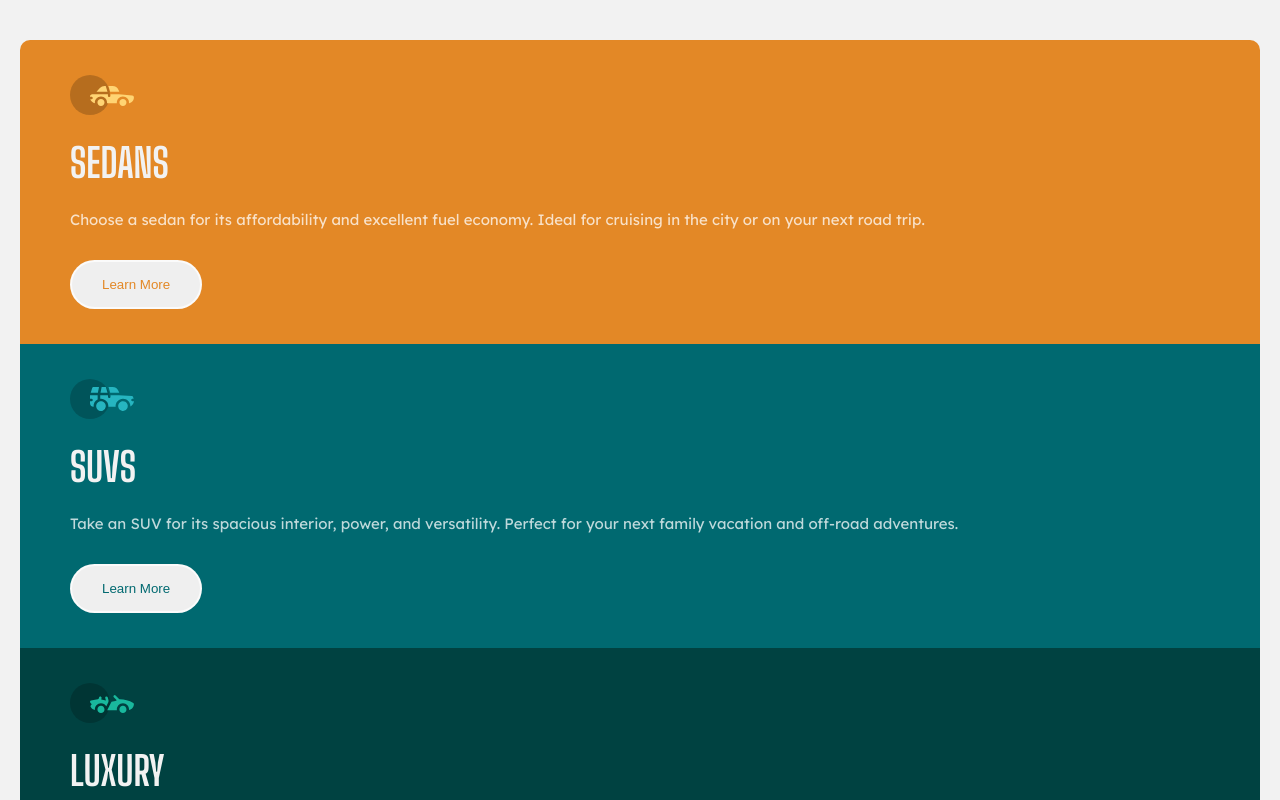
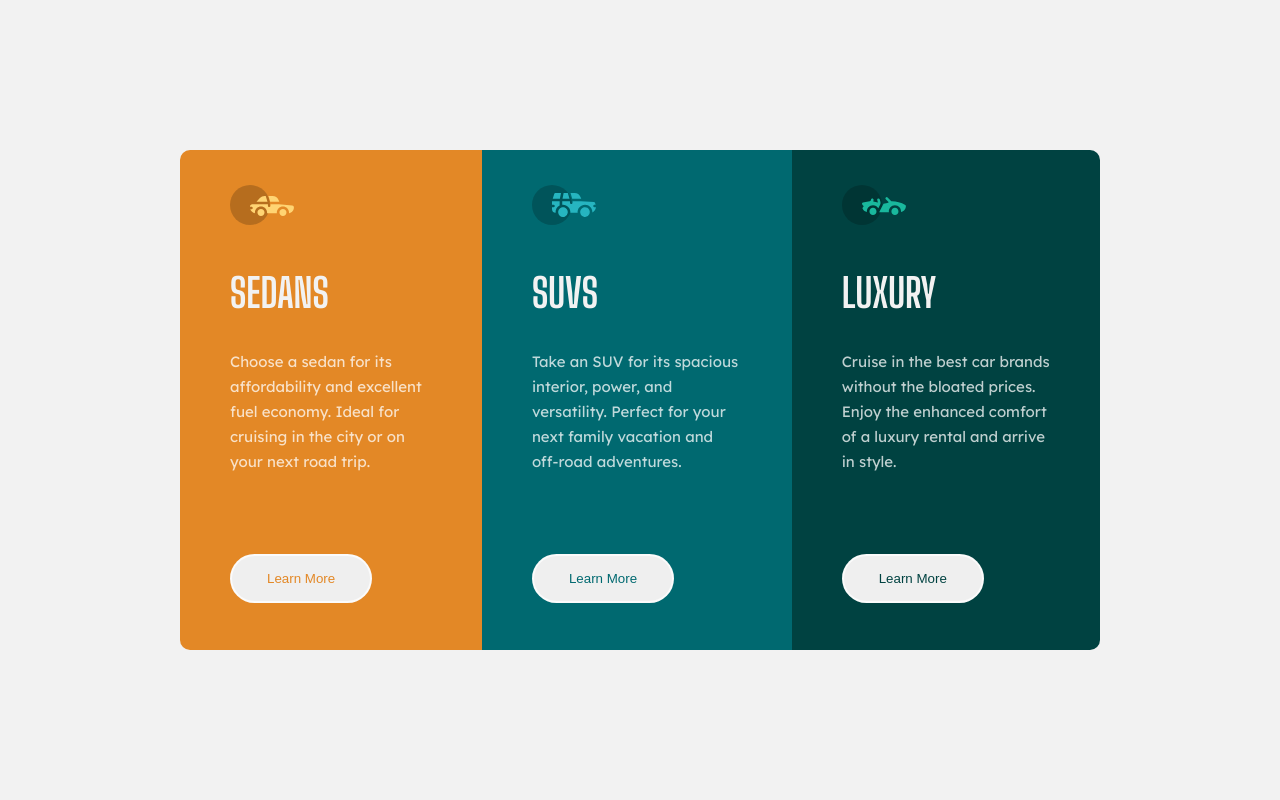
Before and after one commit to Cruse180795/3-Column-Preview-Card, a plain HTML site: page index.html in a window 1280 px wide. Shown: the top 800 px of the page. Drawn offline with Linux system fonts and the light colour scheme.

Commit message:
Desktop Design

```diff
--- a/CSS/main.css
+++ b/CSS/main.css
@@ -96,3 +96,41 @@ main {
   color: var(--very-dark-cyan);
   line-height: 1.5625rem;
 }
+
+@media only screen and (min-width: 64em) {
+  body {
+    display: flex;
+    justify-content: center;
+    align-items: center;
+  }
+
+  main {
+    display: flex;
+    width: 57.5rem;
+    height: 31.25rem;
+  }
+
+
+  .card--orange {
+    border-top-right-radius: 0px;
+    border-bottom-left-radius: 10px;
+  }
+
+  .card--dark-cyan {
+    border-top-right-radius: 10px;
+    border-bottom-left-radius: 0px;
+  }
+
+  .card__title {
+    margin-top: 2.5rem;
+  }
+
+  .card__description {
+    margin-top: 2rem;
+  }
+
+  .btn {
+    margin-top: 5rem;
+    padding: 0.625rem 2.1875rem;
+  }
+}
```
